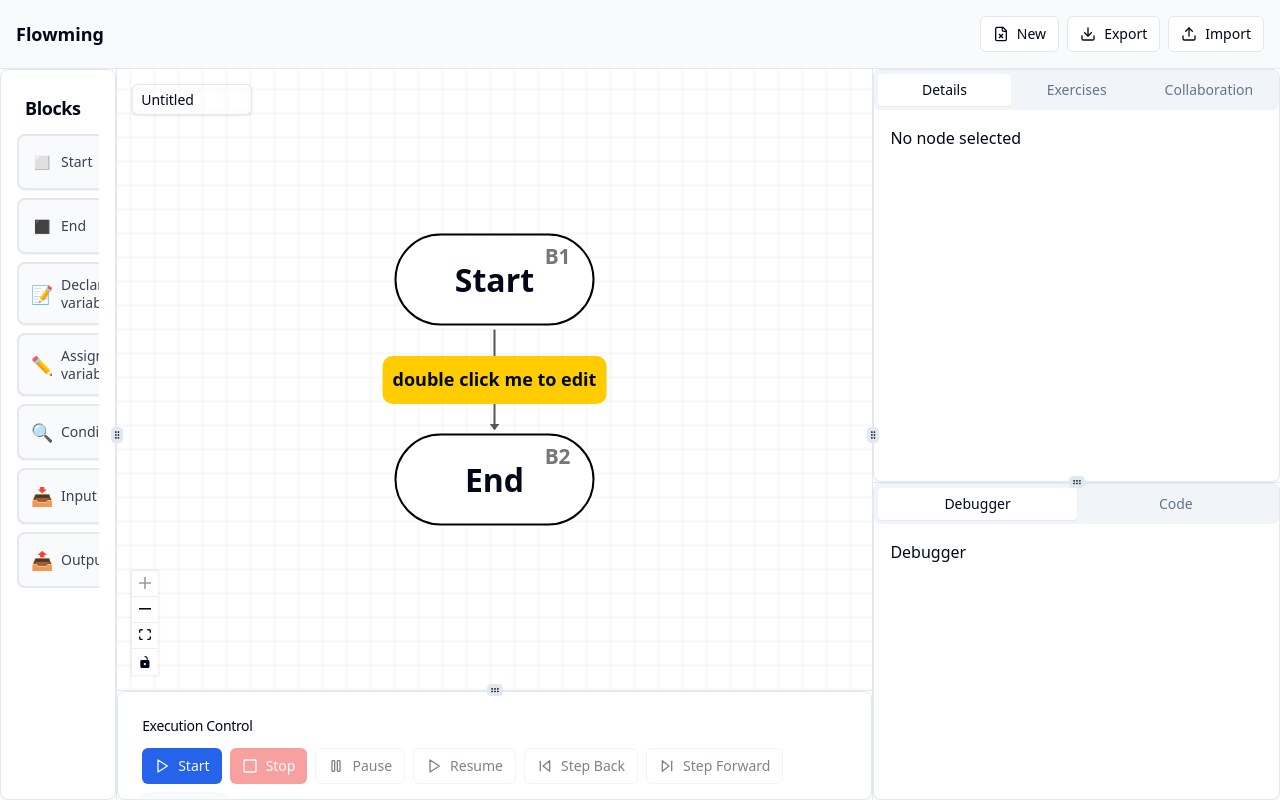
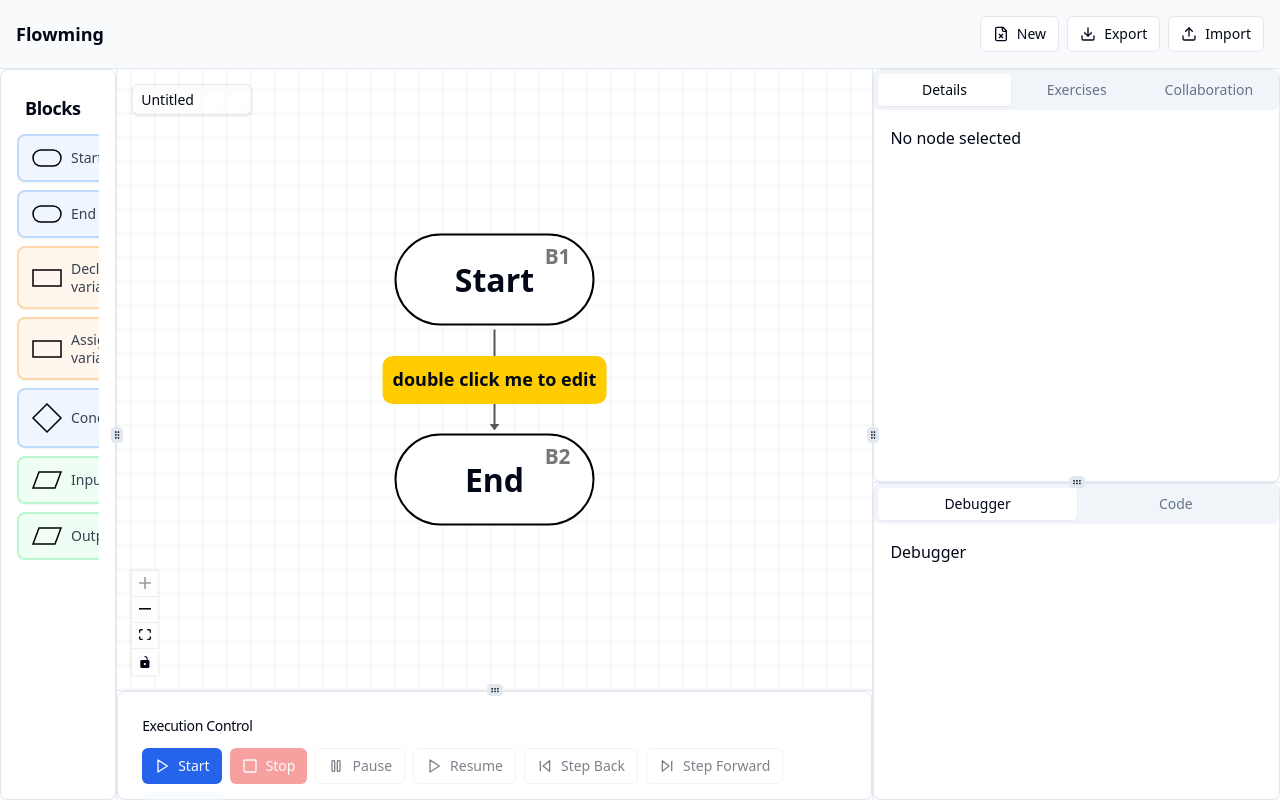
Before and after one commit to MrPoll0/flowming, a React (Vite) app: page / in a window 1280 px wide. Built offline with nearby package versions, Linux system fonts and the light colour scheme.

Commit message:
feat: enchanced toolbar visuals and icons as shapes

```diff
--- a/src/components/Toolbar/ToolbarBlock.tsx
+++ b/src/components/Toolbar/ToolbarBlock.tsx
@@ -26,10 +26,10 @@ const ToolbarBlock: React.FC<{
     };
 
     const blockTypeColors = {
-      input: 'border-blue-200 bg-blue-50 hover:bg-blue-100',
+      input: 'border-green-200 bg-green-50 hover:bg-green-100',
       output: 'border-green-200 bg-green-50 hover:bg-green-100',
-      process: 'border-purple-200 bg-purple-50 hover:bg-purple-100',
-      control: 'border-orange-200 bg-orange-50 hover:bg-orange-100',
+      process: 'border-orange-200 bg-orange-50 hover:bg-orange-100',
+      control: 'border-blue-200 bg-blue-50 hover:bg-blue-100',
       default: 'border-gray-200 bg-gray-50 hover:bg-gray-100'
     };
 
@@ -46,9 +46,9 @@ const ToolbarBlock: React.FC<{
       >
         <div className="flex items-center gap-2">
           {block.icon && (
-            <span className="text-lg flex-shrink-0">
+            <div className="flex-shrink-0">
               {block.icon}
-            </span>
+            </div>
           )}
           <span className="text-sm font-medium text-gray-700 leading-tight">
             {block.label}
--- a/src/components/Toolbar/ToolbarBlocksList.ts
+++ b/src/components/Toolbar/ToolbarBlocksList.tsx
@@ -1,11 +1,47 @@
 import { Block, NodeBlock } from './ToolbarTypes';
+
+// Flowchart shape components
+const StartShape = () => (
+  <svg width="32" height="20" viewBox="0 0 32 20" className="text-current">
+    <rect x="2" y="2" width="28" height="16" rx="8" ry="8"
+          fill="transparent" stroke="black" strokeWidth="1.5"/>
+  </svg>
+);
+
+const EndShape = () => (
+  <svg width="32" height="20" viewBox="0 0 32 20" className="text-current">
+    <rect x="2" y="2" width="28" height="16" rx="8" ry="8"
+          fill="transparent" stroke="black" strokeWidth="1.5"/>
+  </svg>
+);
+
+const ProcessShape = () => (
+  <svg width="32" height="20" viewBox="0 0 32 20" className="text-current">
+    <rect x="2" y="2" width="28" height="16"
+          fill="transparent" stroke="black" strokeWidth="1.5"/>
+  </svg>
+);
+
+const ConditionalShape = () => (
+  <svg width="32" height="32" viewBox="0 0 32 32" className="text-current">
+    <polygon points="16,2 30,16 16,30 2,16"
+             fill="transparent" stroke="black" strokeWidth="1.5"/>
+  </svg>
+);
+
+const InputOutputShape = () => (
+  <svg width="32" height="20" viewBox="0 0 32 20" className="text-current">
+    <polygon points="8,2 30,2 24,18 2,18"
+             fill="transparent" stroke="black" strokeWidth="1.5"/>
+  </svg>
+);
 
 // Node blocks
 const startNodeBlock: NodeBlock = {
   id: 'start-node',
-  type: 'node',
+  type: 'control',
   label: 'Start',
-  icon: '◻️',
+  icon: <StartShape />,
   nodeType: 'Start',
   description: 'Start node',
   defaultData: {
@@ -16,9 +52,9 @@ const startNodeBlock: NodeBlock = {
 
 const endNodeBlock: NodeBlock = {
   id: 'end-node',
-  type: 'node',
+  type: 'control',
   label: 'End',
-  icon: '◼️',
+  icon: <EndShape />,
   nodeType: 'End',
   description: 'End node',
   defaultData: {
@@ -29,9 +65,9 @@ const endNodeBlock: NodeBlock = {
 
 const declareVariableNodeBlock: NodeBlock = {
   id: 'declare-variable-node',
-  type: 'node',
+  type: 'process',
   label: 'Declare variable',
-  icon: '📝',
+  icon: <ProcessShape />,
   nodeType: 'DeclareVariable',
   description: 'Declare a new variable',
   defaultData: {
@@ -42,9 +78,9 @@ const declareVariableNodeBlock: NodeBlock = {
 
 const assignVariableNodeBlock: NodeBlock = {
   id: 'assign-variable-node',
-  type: 'node',
+  type: 'process',
   label: 'Assign variable',
-  icon: '✏️',
+  icon: <ProcessShape />,
   nodeType: 'AssignVariable',
   description: 'Assign a value to a variable',
   defaultData: {
@@ -55,9 +91,9 @@ const assignVariableNodeBlock: NodeBlock = {
 
 const conditionalNodeBlock: NodeBlock = {
   id: 'conditional-node',
-  type: 'node',
+  type: 'control',
   label: 'Conditional',
-  icon: '🔍',
+  icon: <ConditionalShape />,
   nodeType: 'Conditional',
   description: 'Conditional node',
   defaultData: {
@@ -68,9 +104,9 @@ const conditionalNodeBlock: NodeBlock = {
 
 const inputNodeBlock: NodeBlock = {
   id: 'input-node',
-  type: 'node',
+  type: 'input',
   label: 'Input',
-  icon: '📥',
+  icon: <InputOutputShape />,
   nodeType: 'Input',
   description: 'Input node',
   defaultData: {
@@ -81,9 +117,9 @@ const inputNodeBlock: NodeBlock = {
 
 const outputNodeBlock: NodeBlock = {
   id: 'output-node',
-  type: 'node',
+  type: 'output',
   label: 'Output',
-  icon: '📤',
+  icon: <InputOutputShape />,
   nodeType: 'Output',
   description: 'Output node',
   defaultData: {
--- a/src/components/Toolbar/ToolbarTypes.ts
+++ b/src/components/Toolbar/ToolbarTypes.ts
@@ -1,15 +1,17 @@
+import React from 'react';
+
 // Base Block interface with common properties
 export interface BlockBase {
   id: string;
   type: string;
   label: string;
-  icon?: string;
+  icon?: React.ReactElement;
   description?: string;
 }
 
 // Specific block types
 export interface NodeBlock extends BlockBase {
-  type: 'node';
+  type: 'input' | 'output' | 'process' | 'control' | 'default';
   nodeType: string;
   defaultData?: Record<string, any>;
 }
```
